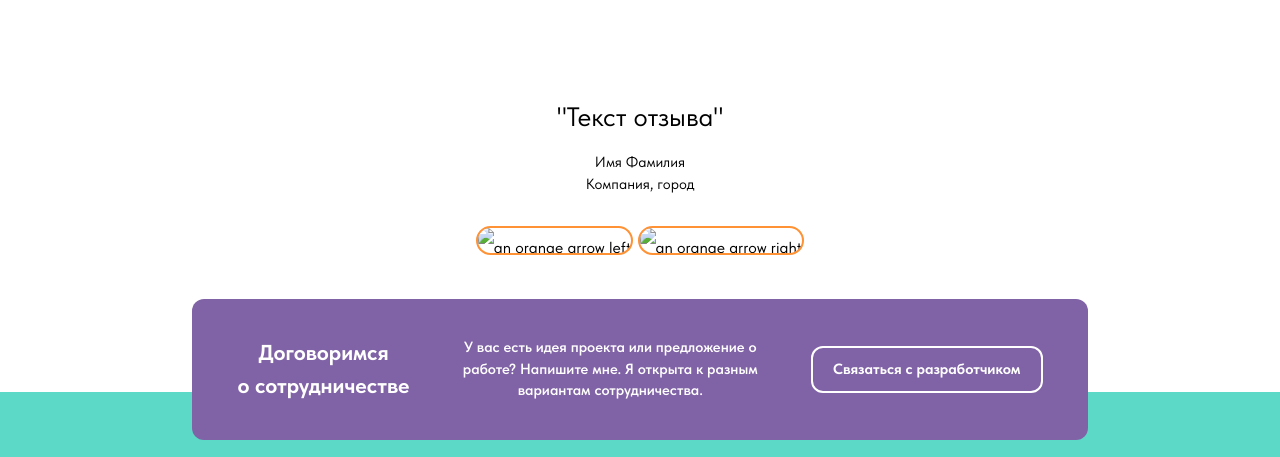
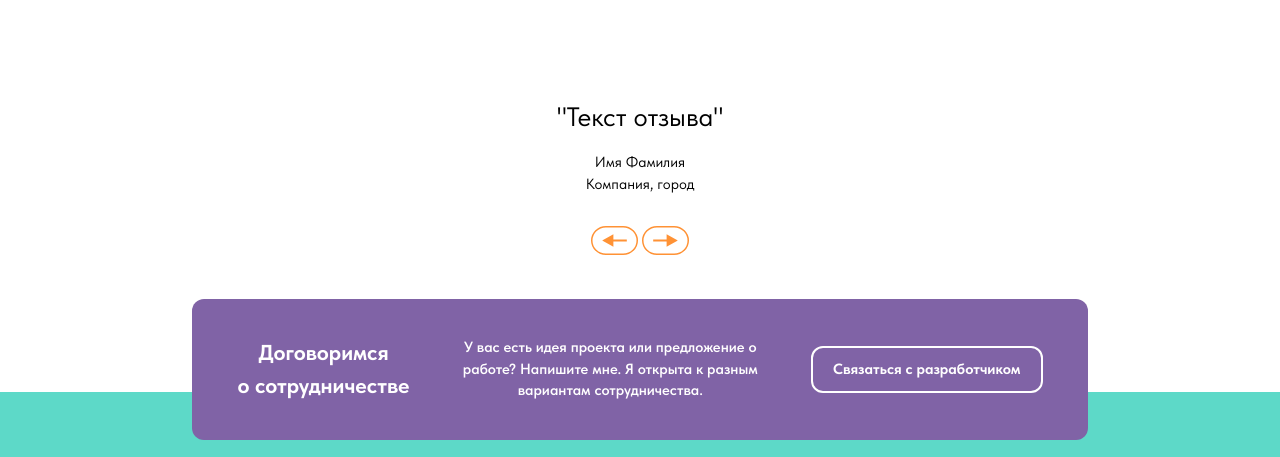
Before and after one commit to KhomchenkovaKarina/site_resume, a plain HTML site: page index.html in a window 1280 px wide. Shown: the part 4173-4630 px from the top of the page. Drawn offline with Linux system fonts and the light colour scheme.

Commit message:
final appropriate version

```diff
--- a/index.html
+++ b/index.html
@@ -158,8 +158,8 @@
                         <figcaption class="company">Компания, город</figcaption>
                     </figure>
                     <div class="reviews__arrows">
-                        <img src="assets/icons/Arrow-L.svg" alt="an orange arrow left">
-                        <img src="assets/icons/Arrow-R.svg" alt="an orange arrow right">
+                        <img src="assets/icons/Link-L-vis.svg" alt="an orange arrow left">
+                        <img src="assets/icons/Link-R-vis.svg" alt="an orange arrow right">
                     </div>
                 </div>
             </section>
--- a/styles/style.css
+++ b/styles/style.css
@@ -351,8 +351,6 @@ h1, h2 {
 }
 
 .reviews__arrows > img{
-    border: 2px solid #FF9235;
-    border-radius: 20px;
     min-width: 3.28vw;
     max-height: 3.7vh;
 }
```
